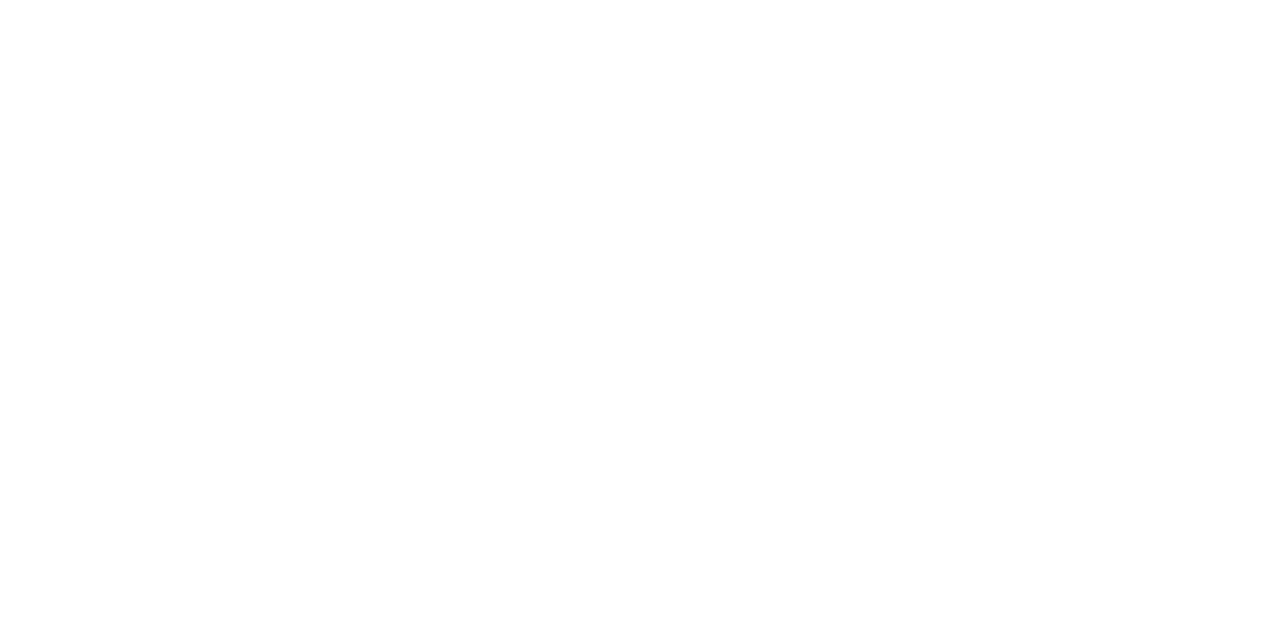
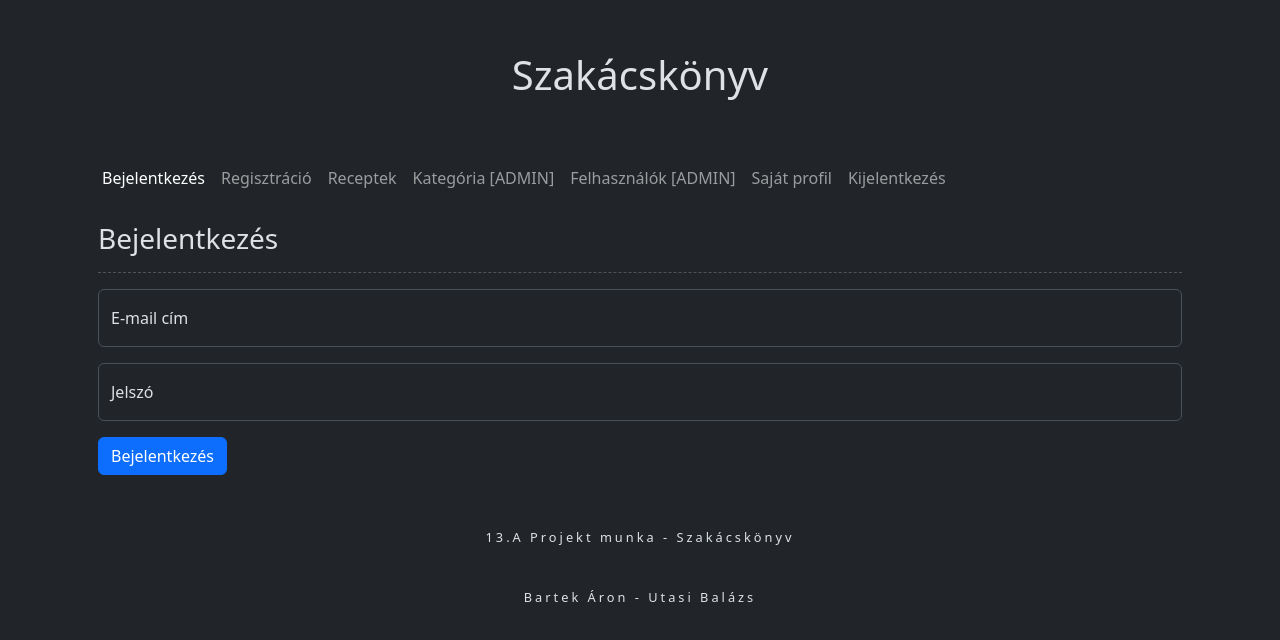
Before and after one commit to bartekaron/Kisbaratok_Szakacskonyve, a plain HTML site: page szakacskonyv/frontend/index.html in a window 1280 px wide. Drawn offline with Linux system fonts and the light colour scheme.

Commit message:
Alap html, css, js elkészítése
Kis controller meg kis css sok html

```diff
--- a/szakacskonyv/frontend/Assets/css/app.css
+++ b/szakacskonyv/frontend/Assets/css/app.css
@@ -0,0 +1,15 @@
+header{
+    font-size: 250%;
+    text-align: center;
+    line-height: 150px;
+}
+hr{
+    border-style: dashed;
+}
+
+footer{
+    text-align: center;
+    font-size: 80%;
+    letter-spacing: 3px;
+    line-height: 60px;
+}
--- /dev/null
+++ b/szakacskonyv/frontend/Controllers/userCtrl.js
@@ -0,0 +1,14 @@
+const serverUrl = 'http://localhost:3000';
+
+async function render(view){
+    let main = document.querySelector('main');
+    main.innerHTML = await (await fetch(`Views/${view}.html`)).text();
+
+}
+
+if (localStorage.getItem('receptEmber')){
+    loggedUser = JSON.parse(localStorage.getItem('receptEmber'));
+    render('recipie');
+}else{
+    render('login');
+}
--- /dev/null
+++ b/szakacskonyv/frontend/Views/login.html
@@ -0,0 +1,14 @@
+<div class="p-3">
+    <h3>Bejelentkezés</h3>
+    <hr>
+    <div class="form-floating mb-3">
+        <input type="email" class="form-control" id="email" placeholder="jani@jani.jani">
+        <label for="email">E-mail cím</label>
+    </div>
+    <div class="form-floating mb-3">
+        <input type="password" class="form-control" id="passwd" placeholder="Jelszó">
+        <label for="passwd">Jelszó</label>
+    </div>
+
+    <button class="btn btn-primary mb-3" onclick="login()">Bejelentkezés</button>
+</div>
--- a/szakacskonyv/frontend/index.html
+++ b/szakacskonyv/frontend/index.html
@@ -1,20 +1,65 @@
 <!DOCTYPE html>
-<html lang="hu">
+<html lang="hu" data-bs-theme="dark">
 <head>
     <meta charset="UTF-8">
     <meta name="viewport" content="width=, initial-scale=1.0">
+    <link rel="stylesheet" href="Assets/css/bootstrap.min.css">
     <link rel="stylesheet" href="Assets/css/app.css">
-    <link rel="stylesheet" href="Assets/css/bootstrap.min.css">
     <title>Szakácskönyv</title>
 </head>
 <body>
+    <div class="container">
+        <header>
+            Szakácskönyv
+        </header>
+        <nav class="navbar navbar-expand-lg navbar-dark bg-dark">
+            <div class="container-fluid">
+              <button class="navbar-toggler" type="button" data-bs-toggle="collapse" data-bs-target="#navbarNav" aria-controls="navbarNav" aria-expanded="false" aria-label="Toggle navigation">
+                <span class="navbar-toggler-icon"></span>
+              </button>
+              <div class="collapse navbar-collapse" id="navbarNav">
+                <ul class="navbar-nav">
+                  <li class="nav-item">
+                    <a class="nav-link active" aria-current="page" href="#" onclick="render('login')">Bejelentkezés</a>
+                  </li>
+                  <li class="nav-item">
+                    <a class="nav-link" href="#" onclick="render('register')">Regisztráció</a>
+                  </li>
+                  <li class="nav-item">
+                    <a class="nav-link" href="#">Receptek</a>
+                  </li>
+                  <li class="nav-item">
+                    <a class="nav-link" href="#">Kategória [ADMIN]</a>
+                  </li>
+                  <li class="nav-item">
+                    <a class="nav-link" href="#">Felhasználók [ADMIN]</a>
+                  </li>
+                  <li class="nav-item">
+                    <a class="nav-link" href="#">Saját profil</a>
+                  </li>
+                  <li class="nav-item">
+                    <a class="nav-link" href="#">Kijelentkezés</a>
+                  </li>
+                </ul>
+              </div>
+            </div>
+          </nav>
+        <main>
+            <!-- Content-->
+        </main>
+        <footer>
+            13.A Projekt munka - Szakácskönyv <br>
+            Bartek Áron - Utasi Balázs
+        </footer>
+    </div>
 
+    <!--         Controllers         -->
+    <script src="Controllers/recipeCtrl.js"></script>
+    <script src="Controllers/userCtrl.js"></script>
 
-
-
-
-    <script src="Assets/js/app.js"></script>
+    <!--           Assets           -->
     <script src="Assets/js/axios.min.js"></script>
     <script src="Assets/js/bootstrap.bundle.min.js"></script>
+    <script src="Assets/js/app.js"></script>
 </body>
 </html>
```
Also changed, not shown: szakacskonyv/frontend/Views/register.html (added, +25 -0 lines), szakacskonyv/frontend/Controllers/recipeCtrl.js (added), 1 other file.
